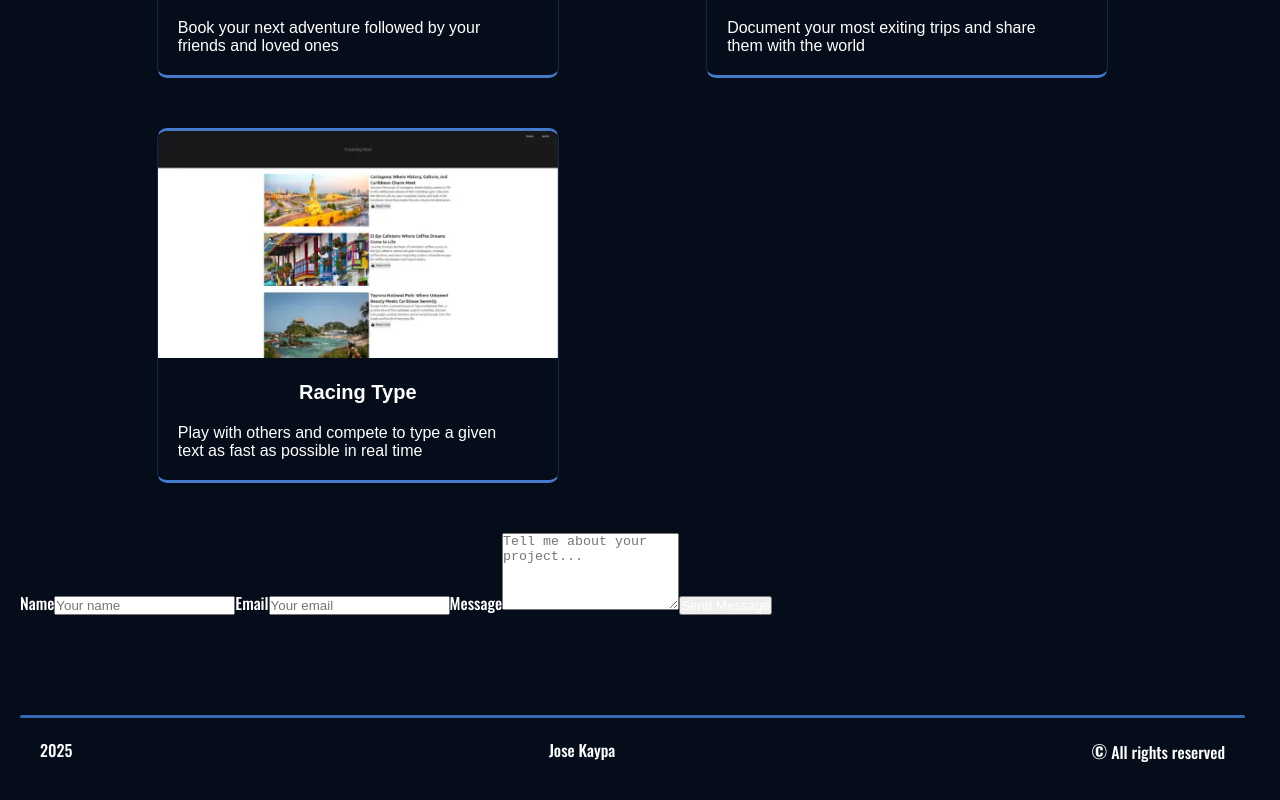
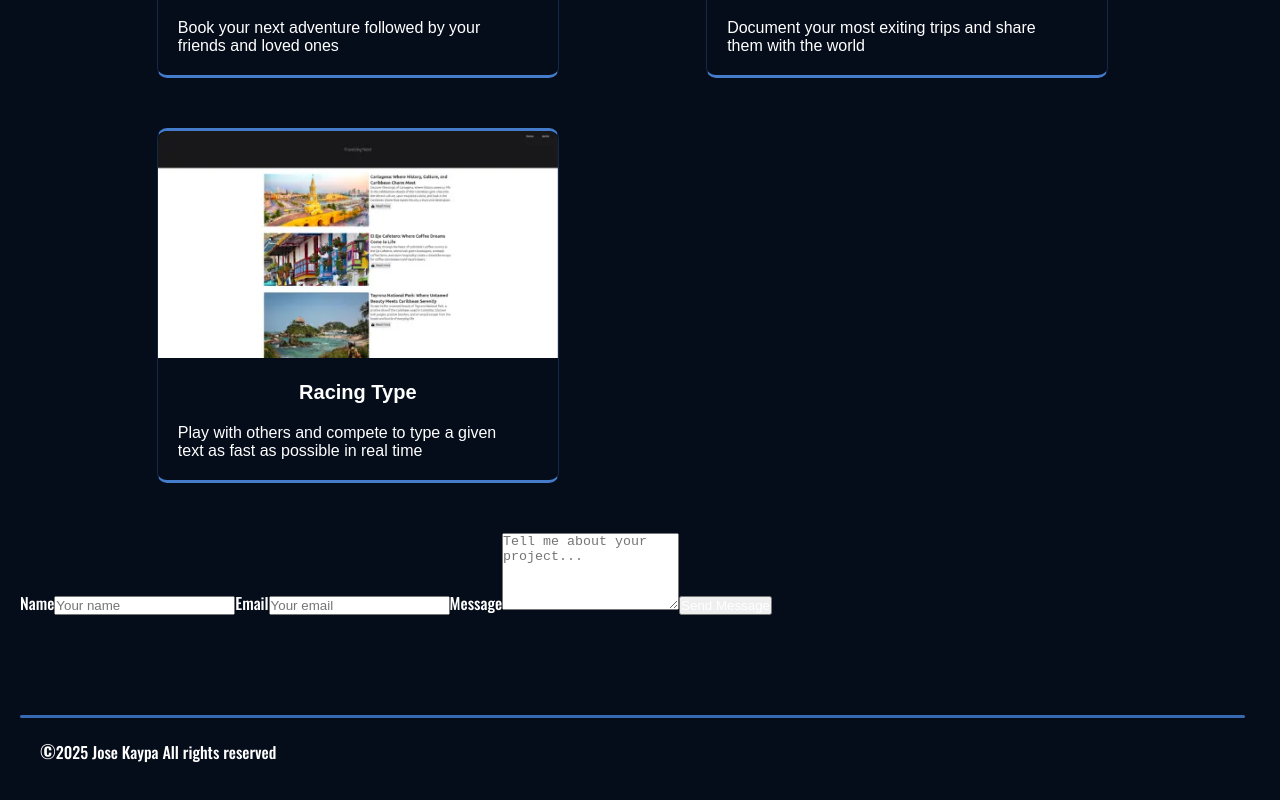
Before and after one commit to JKaypa/portfolio, a Next.js app: page / in a window 1280 px wide. Shown: the part 1186-1986 px from the top of the page. Built offline with nearby package versions, Linux system fonts and the light colour scheme.

Commit message:
Refactor Footer component: adjust structure for improved layout and readability

```diff
--- a/app/components/footer/footer.tsx
+++ b/app/components/footer/footer.tsx
@@ -1,14 +1,17 @@
+import FullYear from "@/app/components/footer/components/full-year";
 import './footer.css'
-import FullYear from "@/app/components/footer/components/full-year";
 
 const Footer: React.FC = () => {
   return (
       <>
         <div className="footer"></div>
         <footer className="footer__content">
-          <FullYear />
-          <span>Jose Kaypa</span>
-          <span><span className="footer__rights-logo">©</span> All rights reserved</span>
+          <span>
+            <span className="footer__rights-logo">©</span>
+            <FullYear/>
+            <span> Jose Kaypa</span>
+            <span> All rights reserved</span>
+          </span>
         </footer>
       </>
   )
```
